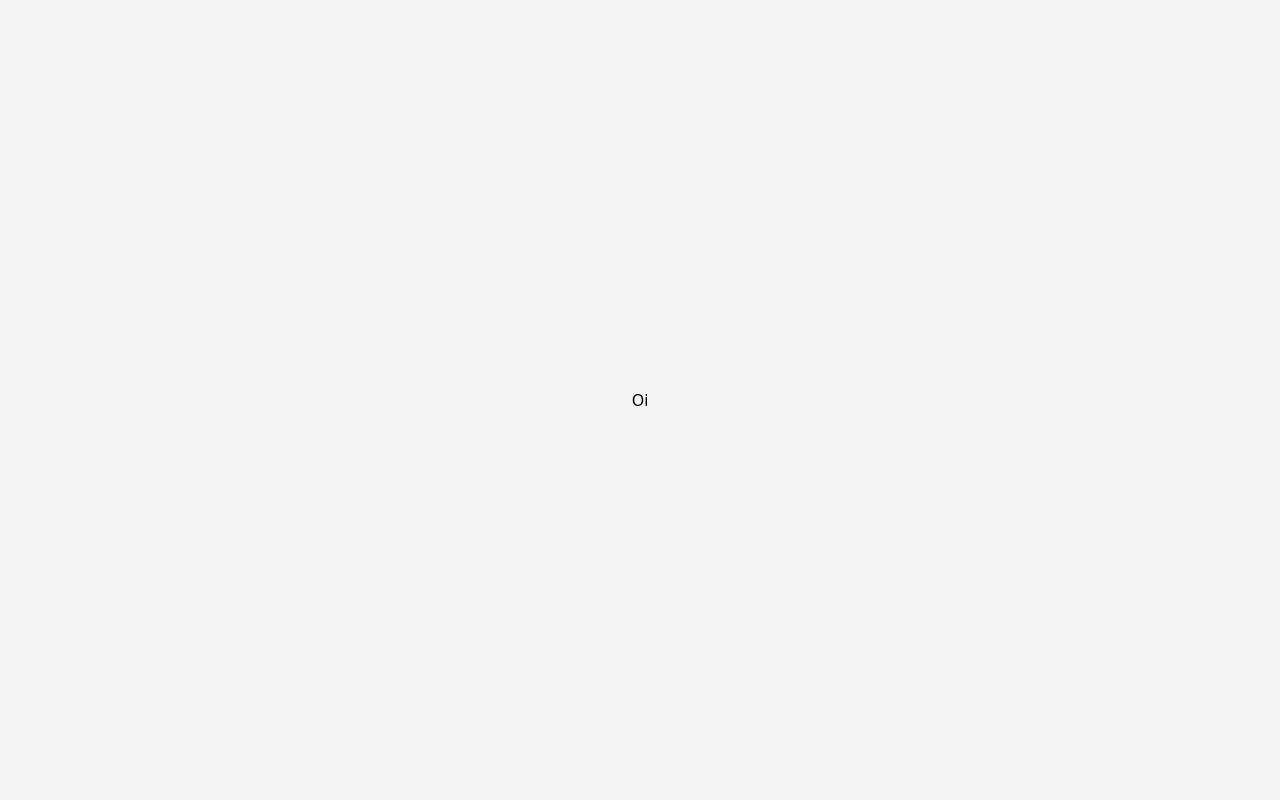
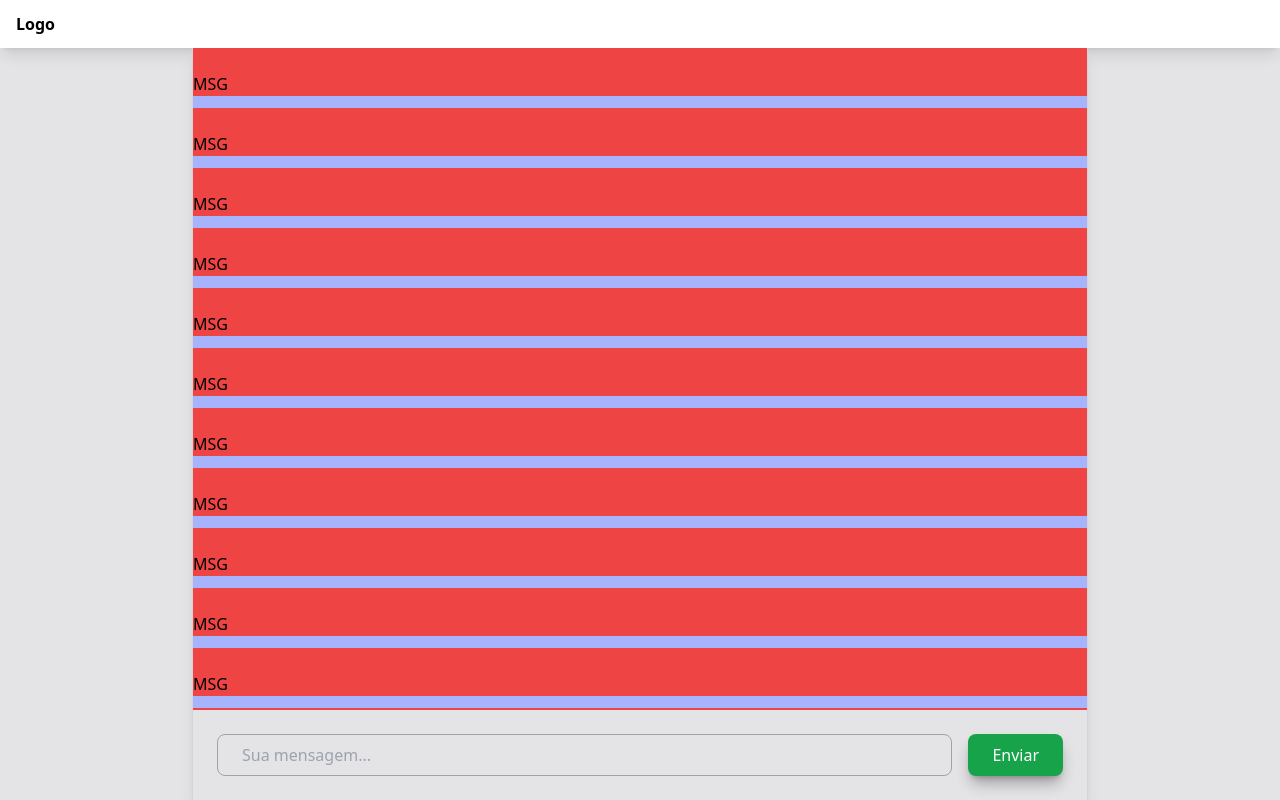
Before and after one commit to vitormarkis/socket-io, a React (Vite) app in the folder web/: page / in a window 1280 px wide. Built offline with nearby package versions, Linux system fonts and the light colour scheme; no server answers.

Commit message:
create chat layout

```diff
--- a/web/package.json
+++ b/web/package.json
@@ -12,6 +12,7 @@
     "dotenv": "^16.0.3",
     "react": "^18.2.0",
     "react-dom": "^18.2.0",
+    "react-hook-form": "^7.43.9",
     "socket.io-client": "^4.6.1"
   },
   "devDependencies": {
--- a/web/src/App.tsx
+++ b/web/src/App.tsx
@@ -1,10 +1,80 @@
 import React from "react"
+import { io } from "socket.io-client"
+import { SubmitHandler, useForm } from "react-hook-form"
+
+const URL = process.env.NODE_ENV === "production" ? undefined : "http://localhost:3030"
+
+export const socket = io("http://localhost:3030")
+
+interface IMessage {
+  username: string
+  message: string
+}
 
 const App: React.FC = () => {
+  const [username, setUsername] = React.useState("vitormarkis")
+  const { register, handleSubmit, reset } = useForm<IMessage>()
+
+  const submitHandler: SubmitHandler<IMessage> = async formData => {}
+
   return (
-    <div className="h-screen bg-zinc-100 flex items-center justify-center">
-      <div className="">
-        <h1>Oi</h1>
+    <div className="h-screen bg-zinc-200 flex flex-col">
+      <div className="shadow-lg bg-white">
+        <div className="max-w-7xl w-full px-4 py-3 flex items-center justify-between mx-auto">
+          <div><p className="font-bold my-auto">Logo</p></div>
+          <div></div>
+        </div>
+      </div>
+      <div className="flex items-center justify-center">
+        <div className="flex flex-col max-w-4xl w-full border-zinc-300 border-x shadow-lg h-full">
+          <div className="h-[calc(100vh_-_48px_-_90px)] grow bg-indigo-300 flex flex-col gap-3 overflow-x-hidden overflow-y-scroll scroll-thin">
+            <p className="h-12 py-6 bg-red-500">MSG</p>
+            <p className="h-12 py-6 bg-red-500">MSG</p>
+            <p className="h-12 py-6 bg-red-500">MSG</p>
+            <p className="h-12 py-6 bg-red-500">MSG</p>
+            <p className="h-12 py-6 bg-red-500">MSG</p>
+            <p className="h-12 py-6 bg-red-500">MSG</p>
+            <p className="h-12 py-6 bg-red-500">MSG</p>
+            <p className="h-12 py-6 bg-red-500">MSG</p>
+            <p className="h-12 py-6 bg-red-500">MSG</p>
+            <p className="h-12 py-6 bg-red-500">MSG</p>
+            <p className="h-12 py-6 bg-red-500">MSG</p>
+            <p className="h-12 py-6 bg-red-500">MSG</p>
+            <p className="h-12 py-6 bg-red-500">MSG</p>
+            <p className="h-12 py-6 bg-red-500">MSG</p>
+            <p className="h-12 py-6 bg-red-500">MSG</p>
+            <p className="h-12 py-6 bg-red-500">MSG</p>
+            <p className="h-12 py-6 bg-red-500">MSG</p>
+            <p className="h-12 py-6 bg-red-500">MSG</p>
+            <p className="h-12 py-6 bg-red-500">MSG</p>
+            <p className="h-12 py-6 bg-red-500">MSG</p>
+          </div>
+        <form
+          onSubmit={handleSubmit(submitHandler)}
+          className="rounded-lg p-6 flex flex-col"
+        >
+          <input
+            type="text"
+            hidden
+            {...register("username")}
+            defaultValue={username}
+          />
+          <div className="flex gap-4">
+          <input
+            type="text"
+            {...register("message")}
+            className="bg-transparent outline-none px-6 py-2 rounded-lg border border-zinc-400 text-stone-800 w-full"
+            placeholder="Sua mensagem..."
+          />
+          <button
+            type="submit"
+            className="bg-green-600 rounded-lg w-fit ml-auto font-thin text-white px-6 py-2 shadow-lg shadow-black/30"
+          >
+            Enviar
+          </button>
+          </div>
+        </form>
+        </div>
       </div>
     </div>
   )
--- a/web/src/index.css
+++ b/web/src/index.css
@@ -1,3 +1,11 @@
 @tailwind base;
 @tailwind components;
 @tailwind utilities;
+
+.scroll-thin::-webkit-scrollbar {
+  width: 10px;
+}
+
+.scroll-thin::-webkit-scrollbar-thumb {
+  @apply bg-zinc-300
+}
--- a/web/src/socket.ts
+++ /dev/null
@@ -1,7 +0,0 @@
-import { io } from "socket.io-client"
-// import dotenv from "dotenv"
-// dotenv.config()
-
-const URL = process.env.NODE_ENV === "production" ? undefined : "http://localhost:3030"
-
-export const socket = io({ host: URL })
```
Also changed, not shown: 2 other files (tests, documents, lock files or other folders).
